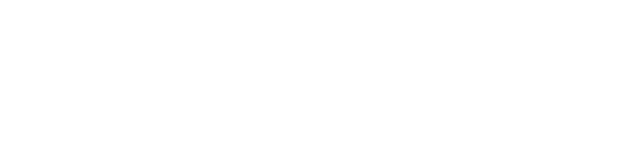
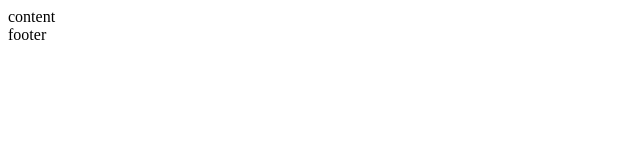
Before and after one commit to wilsoncrespo/newtodo, a plain HTML site: page WebContent/todo/index.html in a window 1280 px wide. Shown: the full height of the page, 0-640 px from the left. Drawn offline with Linux system fonts and the light colour scheme.

Commit message:
HTML structure to the index was added.

```diff
--- a/WebContent/todo/index.html
+++ b/WebContent/todo/index.html
@@ -7,6 +7,14 @@
     <script data-main="js/main.js" src="js/libs/require.js"></script>
 </head>
 <body>
+    <div id="todoapp">
+        <div id="content">
+            content
+        </div>
+        <footer>
+            footer
+        </footer>
 
+    </div>
 </body>
 </html>
```
